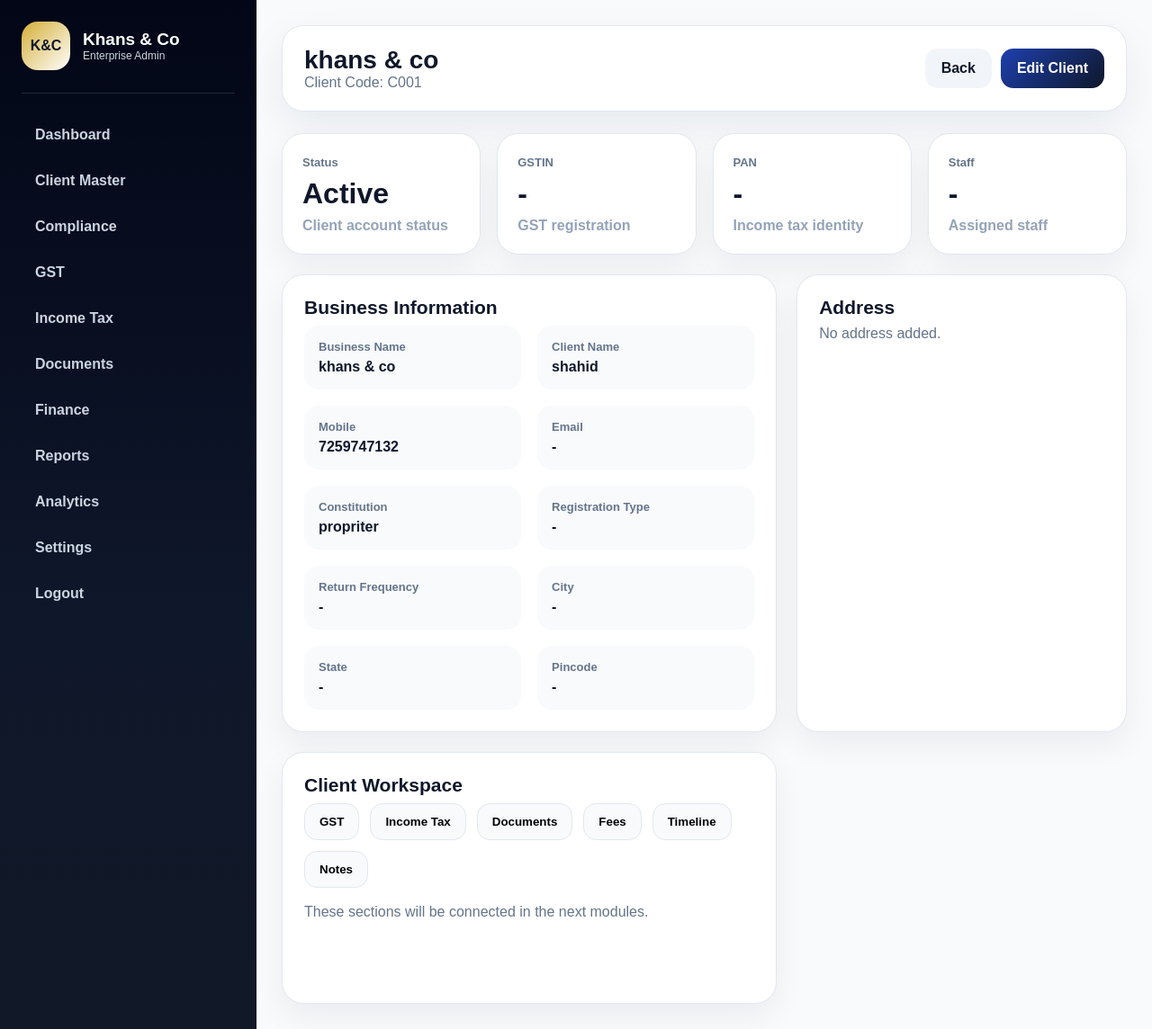
After one commit to Mrkhans7259/KhansCoWeb_V3, a Flask app: page /admin/clients/1 in a window 1280 px wide. The commit adds this page. Shown: the whole page at 90% size. Run offline with Flask 3, Linux system fonts and the light colour scheme; a user stored in the database is signed in.

Commit message:
V3.2 - Client Management CRUD and Profile

```diff
--- a/app/admin/routes.py
+++ b/app/admin/routes.py
@@ -13,9 +13,7 @@ def get_next_client_code():
     last_client = Client.query.order_by(Client.id.desc()).first()
     if not last_client:
         return "C001"
-
-    next_id = last_client.id + 1
-    return f"C{next_id:03d}"
+    return f"C{last_client.id + 1:03d}"
 
 
 @admin_bp.route("/dashboard")
@@ -23,15 +21,11 @@ def dashboard():
     if not admin_required():
         return redirect(url_for("auth.login"))
 
-    total_clients = Client.query.count()
-    active_clients = Client.query.filter_by(status="active").count()
-    inactive_clients = Client.query.filter_by(status="inactive").count()
-
     return render_template(
         "admin/dashboard.html",
-        total_clients=total_clients,
-        active_clients=active_clients,
-        inactive_clients=inactive_clients
+        total_clients=Client.query.count(),
+        active_clients=Client.query.filter_by(status="active").count(),
+        inactive_clients=Client.query.filter_by(status="inactive").count()
     )
 
 
@@ -41,7 +35,6 @@ def clients():
         return redirect(url_for("auth.login"))
 
     search = request.args.get("search", "").strip()
-
     query = Client.query
 
     if search:
@@ -54,7 +47,6 @@ def clients():
         )
 
     clients = query.order_by(Client.id.desc()).all()
-
     return render_template("admin/clients.html", clients=clients, search=search)
 
 
@@ -64,29 +56,66 @@ def add_client():
         return redirect(url_for("auth.login"))
 
     if request.method == "POST":
-        client = Client(
-            client_code=get_next_client_code(),
-            business_name=request.form.get("business_name", "").strip(),
-            client_name=request.form.get("client_name", "").strip(),
-            mobile=request.form.get("mobile", "").strip(),
-            email=request.form.get("email", "").strip(),
-            gstin=request.form.get("gstin", "").strip().upper(),
-            pan=request.form.get("pan", "").strip().upper(),
-            constitution=request.form.get("constitution", "").strip(),
-            registration_type=request.form.get("registration_type", "").strip(),
-            return_frequency=request.form.get("return_frequency", "").strip(),
-            address=request.form.get("address", "").strip(),
-            city=request.form.get("city", "").strip(),
-            state=request.form.get("state", "").strip(),
-            pincode=request.form.get("pincode", "").strip(),
-            status=request.form.get("status", "active"),
-            assigned_staff=request.form.get("assigned_staff", "").strip()
-        )
-
+        client = Client(client_code=get_next_client_code())
+        save_client_from_form(client)
         db.session.add(client)
         db.session.commit()
-
         flash("Client added successfully", "success")
         return redirect(url_for("admin.clients"))
 
     return render_template("admin/client_form.html", client=None)
+
+
+@admin_bp.route("/clients/<int:client_id>")
+def view_client(client_id):
+    if not admin_required():
+        return redirect(url_for("auth.login"))
+
+    client = Client.query.get_or_404(client_id)
+    return render_template("admin/client_profile.html", client=client)
+
+
+@admin_bp.route("/clients/<int:client_id>/edit", methods=["GET", "POST"])
+def edit_client(client_id):
+    if not admin_required():
+        return redirect(url_for("auth.login"))
+
+    client = Client.query.get_or_404(client_id)
+
+    if request.method == "POST":
+        save_client_from_form(client)
+        db.session.commit()
+        flash("Client updated successfully", "success")
+        return redirect(url_for("admin.view_client", client_id=client.id))
+
+    return render_template("admin/client_form.html", client=client)
+
+
+@admin_bp.route("/clients/<int:client_id>/delete", methods=["POST"])
+def delete_client(client_id):
+    if not admin_required():
+        return redirect(url_for("auth.login"))
+
+    client = Client.query.get_or_404(client_id)
+    db.session.delete(client)
+    db.session.commit()
+    flash("Client deleted successfully", "success")
+    return redirect(url_for("admin.clients"))
+
+
+def save_client_from_form(client):
+    client.business_name = request.form.get("business_name", "").strip()
+    client.client_name = request.form.get("client_name", "").strip()
+    client.mobile = request.form.get("mobile", "").strip()
+    client.email = request.form.get("email", "").strip()
+    client.gstin = request.form.get("gstin", "").strip().upper()
+    client.pan = request.form.get("pan", "").strip().upper()
+    client.constitution = request.form.get("constitution", "").strip()
+    client.registration_type = request.form.get("registration_type", "").strip()
+    client.return_frequency = request.form.get("return_frequency", "").strip()
+    client.address = request.form.get("address", "").strip()
+    client.city = request.form.get("city", "").strip()
+    client.state = request.form.get("state", "").strip()
+    client.pincode = request.form.get("pincode", "").strip()
+    client.status = request.form.get("status", "active")
+    client.assigned_staff = request.form.get("assigned_staff", "").strip()
--- a/app/static/css/style.css
+++ b/app/static/css/style.css
@@ -194,3 +194,92 @@ a{text-decoration:none}
     font-weight: 900;
     text-align: center;
 }
+
+.action-links {
+    display: flex;
+    gap: 8px;
+    align-items: center;
+}
+
+.action-links a,
+.action-links button {
+    border: none;
+    background: #f1f5f9;
+    color: #0f172a;
+    padding: 8px 10px;
+    border-radius: 10px;
+    font-weight: 900;
+    cursor: pointer;
+    font-size: 12px;
+}
+
+.action-links a:hover {
+    background: #1e40af;
+    color: white;
+}
+
+.action-links button {
+    background: #fee2e2;
+    color: #991b1b;
+}
+
+.profile-actions {
+    display: flex;
+    gap: 10px;
+}
+
+.detail-grid {
+    display: grid;
+    grid-template-columns: 1fr 1fr;
+    gap: 18px;
+}
+
+.detail-grid div {
+    background: #f8fafc;
+    border-radius: 16px;
+    padding: 16px;
+}
+
+.detail-grid span {
+    display: block;
+    color: #64748b;
+    font-size: 13px;
+    font-weight: 800;
+    margin-bottom: 6px;
+}
+
+.detail-grid strong {
+    color: #0f172a;
+}
+
+.workspace-tabs {
+    display: flex;
+    flex-wrap: wrap;
+    gap: 12px;
+    margin-bottom: 18px;
+}
+
+.workspace-tabs button {
+    border: 1px solid #e2e8f0;
+    background: #f8fafc;
+    padding: 12px 16px;
+    border-radius: 14px;
+    font-weight: 900;
+    cursor: pointer;
+}
+
+.workspace-tabs button:hover {
+    background: #1e40af;
+    color: white;
+}
+
+@media(max-width:950px) {
+    .detail-grid {
+        grid-template-columns: 1fr;
+    }
+
+    .profile-actions {
+        flex-direction: column;
+        width: 100%;
+    }
+}
--- /dev/null
+++ b/app/templates/admin/client_profile.html
@@ -0,0 +1,63 @@
+{% extends "shared/base.html" %}
+
+{% block body %}
+<div class="app-layout">
+    {% include "shared/admin_sidebar.html" %}
+
+    <main class="main">
+        <header class="topbar">
+            <div>
+                <h1>{{ client.business_name }}</h1>
+                <p>Client Code: {{ client.client_code }}</p>
+            </div>
+            <div class="profile-actions">
+                <a class="top-action secondary" href="{{ url_for('admin.clients') }}">Back</a>
+                <a class="top-action" href="{{ url_for('admin.edit_client', client_id=client.id) }}">Edit Client</a>
+            </div>
+        </header>
+
+        <section class="metrics">
+            <div class="card"><span>Status</span><h2>{{ client.status|title }}</h2><p>Client account status</p></div>
+            <div class="card"><span>GSTIN</span><h2>{{ client.gstin or "-" }}</h2><p>GST registration</p></div>
+            <div class="card"><span>PAN</span><h2>{{ client.pan or "-" }}</h2><p>Income tax identity</p></div>
+            <div class="card"><span>Staff</span><h2>{{ client.assigned_staff or "-" }}</h2><p>Assigned staff</p></div>
+        </section>
+
+        <section class="panels">
+            <div class="panel large">
+                <h3>Business Information</h3>
+                <div class="detail-grid">
+                    <div><span>Business Name</span><strong>{{ client.business_name }}</strong></div>
+                    <div><span>Client Name</span><strong>{{ client.client_name }}</strong></div>
+                    <div><span>Mobile</span><strong>{{ client.mobile or "-" }}</strong></div>
+                    <div><span>Email</span><strong>{{ client.email or "-" }}</strong></div>
+                    <div><span>Constitution</span><strong>{{ client.constitution or "-" }}</strong></div>
+                    <div><span>Registration Type</span><strong>{{ client.registration_type or "-" }}</strong></div>
+                    <div><span>Return Frequency</span><strong>{{ client.return_frequency or "-" }}</strong></div>
+                    <div><span>City</span><strong>{{ client.city or "-" }}</strong></div>
+                    <div><span>State</span><strong>{{ client.state or "-" }}</strong></div>
+                    <div><span>Pincode</span><strong>{{ client.pincode or "-" }}</strong></div>
+                </div>
+            </div>
+
+            <div class="panel">
+                <h3>Address</h3>
+                <p>{{ client.address or "No address added." }}</p>
+            </div>
+
+            <div class="panel large">
+                <h3>Client Workspace</h3>
+                <div class="workspace-tabs">
+                    <button>GST</button>
+                    <button>Income Tax</button>
+                    <button>Documents</button>
+                    <button>Fees</button>
+                    <button>Timeline</button>
+                    <button>Notes</button>
+                </div>
+                <p class="muted">These sections will be connected in the next modules.</p>
+            </div>
+        </section>
+    </main>
+</div>
+{% endblock %}
```
Also changed, not shown: app/templates/admin/client_form.html (+19 -19 lines), app/templates/admin/clients.html (+11 -1 lines).
